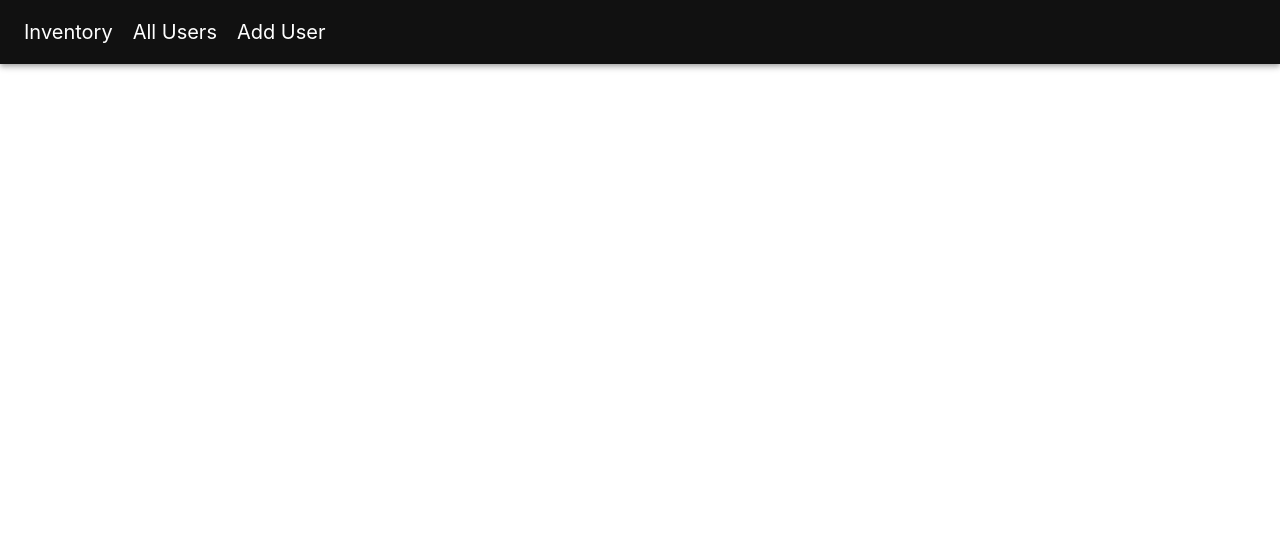
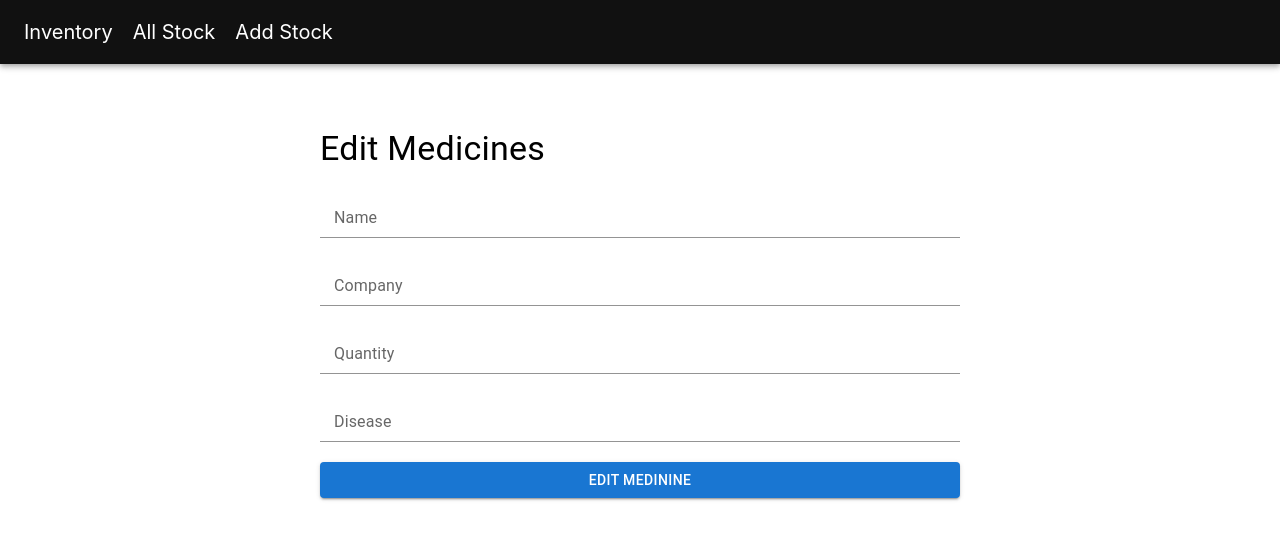
Before and after one commit to mrunalk05/Sevasadan-Lifeline, a React (Create React App) app in the folder Inventory/client/: page /edit/1 in a window 1280 px wide. Shown: the top 540 px of the page. Built offline with nearby package versions, Linux system fonts and the light colour scheme; no server answers.

Commit message:
api changes

```diff
--- a/Inventory/client/src/App.js
+++ b/Inventory/client/src/App.js
@@ -5,6 +5,7 @@
 import { BrowserRouter, Route, Router, Routes } from 'react-router-dom';
 import Inventory from './components/inventory';
 import NavBar from './components/Navbar';
+import EditUser from './components/edit';
 // import AddUser from './components/adduser';
 
 function App() {
@@ -16,6 +17,7 @@
     <Route path='/' element={<Inventory />} />
    <Route path='/add' element={<AddUser />} />
    <Route path='/all' element={<Allusers />} />
+   <Route  path='/edit/:id' element={<EditUser />}/>
   </Routes>
   </BrowserRouter>
    </>
--- a/Inventory/client/src/components/Navbar.js
+++ b/Inventory/client/src/components/Navbar.js
@@ -20,8 +20,8 @@
         <Header position="static">
             <Toolbar>
                 <Tabs to="./" exact>Inventory</Tabs>
-                <Tabs to="all" exact>All Users</Tabs>
-                <Tabs to="add" exact>Add User</Tabs>
+                <Tabs to="all" exact>All Stock</Tabs>
+                <Tabs to="add" exact>Add Stock</Tabs>
             </Toolbar>
         </Header>
     )
--- a/Inventory/client/src/components/adduser.js
+++ b/Inventory/client/src/components/adduser.js
@@ -1,7 +1,7 @@
 import react, { useState } from 'react';
 import { FormGroup, FormControl, InputLabel, Input, Button, styled, Typography } from '@mui/material';
 import { useNavigate } from "react-router-dom";
-import { addUser } from '../services/api';
+import { addUser , getUser} from '../services/api';
 
 const initialValue = {
     name: '',
--- a/Inventory/client/src/components/allusers.js
+++ b/Inventory/client/src/components/allusers.js
@@ -1,8 +1,7 @@
-import react, { useState } from 'react';
-// import Link from 'react-router-dom';
+import react, { useState, useEffect } from 'react';
 import { Table, TableHead, TableCell, Paper, TableRow, TableBody, Button, styled } from '@mui/material'
-import { useEffect } from 'react';
-import { allUser } from '../services/api';
+import { allUser, getUser, deleteUser } from '../services/api';
+import { Link } from 'react-router-dom';
 
 const StyledTable = styled(Table)`
     width: 90%;
@@ -23,18 +22,21 @@
     }
 `;
 
-const Allusers= ()=>{
+const AllUsers = () => {
+    const [users, setUsers] = useState([]);
 
-    const [user, setuser]= useState([]);
-
-    useEffect(()=>{
+    useEffect(() => {
         getAllUsers();
     }, []);
 
-    const getAllUsers=async()=>{
-       const res= await allUser();
-       console.log(res.data);
-       setuser(res.data);
+    const deleteUserData = async (id) => {
+        await deleteUser(id);
+        getAllUsers();
+    }
+
+    const getAllUsers = async () => {
+        let response = await allUser();
+        setUsers(response.data);
     }
 
     return (
@@ -43,36 +45,29 @@
                 <THead>
                     <TableCell>Id</TableCell>
                     <TableCell>Name</TableCell>
-                    <TableCell>Username</TableCell>
-                    <TableCell>Email</TableCell>
-                    <TableCell>Phone</TableCell>
+                    <TableCell>Company</TableCell>
+                    <TableCell>Quantity</TableCell>
+                    <TableCell>Disease</TableCell>
                     <TableCell></TableCell>
                 </THead>
             </TableHead>
             <TableBody>
-                {/* {users.map((user) => ( */}
-
-
-                {
-                    user.map((i)=>{
-                        <TRow>
-                       <TableCell>{i.id}</TableCell> {/* change it to user.id to use JSON Server */}
-                         <TableCell>{i.name}</TableCell>
-                         <TableCell>{i.company}</TableCell>
-                         <TableCell>{i.quantity}</TableCell>
-                         <TableCell>{i.disease}</TableCell>
-                         <TableCell>
-                             <Button color="primary" variant="contained" style={{marginRight:10}} component to={`/edit/`}>Edit</Button> {/* change it to user.id to use JSON Server */}
-                             <Button color="secondary" variant="contained" onClick>Delete</Button> {/* change it to user.id to use JSON Server */}
-                         </TableCell>
-                     </TRow>
-                    })
-                }
-
-
+                {users.map((user) => (
+                    <TRow key={user.id}>
+                        <TableCell>{user._id}</TableCell> {/* change it to user.id to use JSON Server */}
+                        <TableCell>{user.name}</TableCell>
+                        <TableCell>{user.company}</TableCell>
+                        <TableCell>{user.quantity}</TableCell>
+                        <TableCell>{user.disease}</TableCell>
+                        <TableCell>
+                            <Button color="primary" variant="contained" style={{marginRight:10}} component={Link} to={`/edit/${user._id}`}>Edit</Button> {/* change it to user.id to use JSON Server */}
+                            <Button color="secondary" variant="contained" onClick={() => deleteUserData(user._id)}>Delete</Button> {/* change it to user.id to use JSON Server */}
+                        </TableCell>
+                    </TRow>
+                ))}
             </TableBody>
         </StyledTable>
     )
 }
 
-export default Allusers;
+export default AllUsers;
--- a/Inventory/client/src/services/api.js
+++ b/Inventory/client/src/services/api.js
@@ -1,6 +1,6 @@
 import axios from 'axios';
 
-const URL= 'http://localhost:8080';
+const URL= 'http://localhost:8000';
 
 export const addUser=async(user)=>{
     try{
@@ -27,3 +27,6 @@
         console.log('Error occured', error);
     }
 }
+export const deleteUser= async()=>{
+
+}
```
